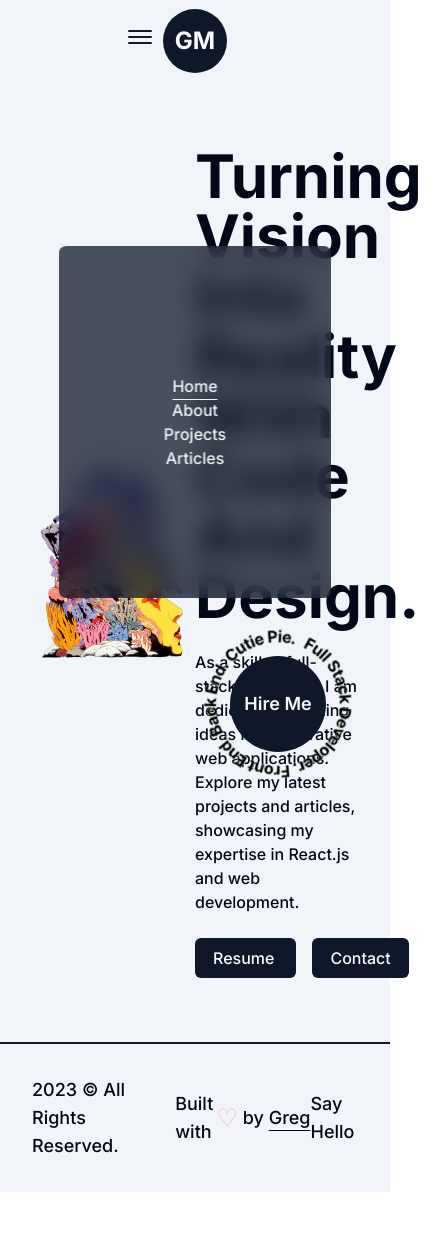
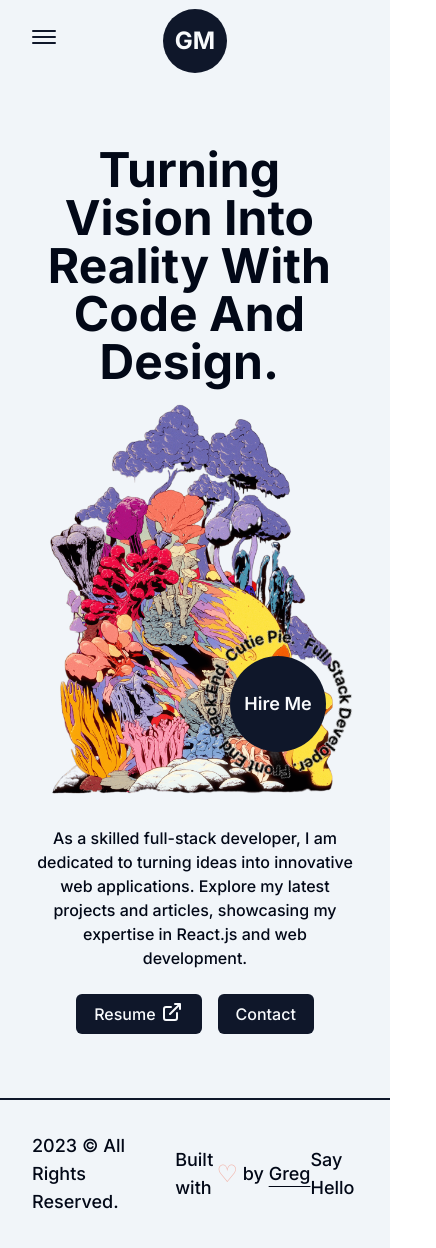
Before and after one commit to gjmooney/portfolio, a Next.js app: page / in a window 390 px wide. Shown: the whole page, 436 px wide, since content can reach past the window. Before the commit the page ends 1192 px from the top, so only its background shows below. Built offline with nearby package versions, Linux system fonts and the light colour scheme.

Commit message:
Make home page responsive

```diff
--- a/app/page.tsx
+++ b/app/page.tsx
@@ -6,24 +6,29 @@ import Image from "next/image";
 import Link from "next/link";
 import heroPic from "public/profile/hero-img.png";
 
+//TODO: use a grid for this layout?
 export default function Home() {
   return (
     <main className="my-16 flex w-full flex-col items-center justify-center">
-      <div className="flex w-full items-center justify-between">
-        <div className="w-1/2">
+      <div className="w-full items-center justify-between md:flex">
+        <div className="w-full md:w-1/2">
+          <AnimatedText
+            text="Turning Vision Into Reality With Code And Design."
+            className="md:hidden md:text-left md:text-6xl"
+          />
           <Image src={heroPic} alt="profile picture" priority />
         </div>
-        <div className="flex w-1/2 flex-col items-end self-center">
+        <div className="flex w-full flex-col items-end self-center md:w-1/2">
           <AnimatedText
             text="Turning Vision Into Reality With Code And Design."
-            className="text-left text-6xl"
+            className="hidden md:block md:text-left md:text-6xl"
           />
-          <p className="my-4 font-medium">
+          <p className="my-4 text-center font-medium md:text-left">
             As a skilled full-stack developer, I am dedicated to turning ideas
             into innovative web applications. Explore my latest projects and
             articles, showcasing my expertise in React.js and web development.
           </p>
-          <div className="mt-2 flex items-center gap-4 self-start 2xl:inline-block">
+          <div className="mt-2 flex w-full items-center justify-center gap-4 md:justify-start">
             <Link
               href="/resume.pdf"
               target="_blank"
--- a/components/Navbar.tsx
+++ b/components/Navbar.tsx
@@ -8,10 +8,12 @@ import FancyLink from "./animations/FancyLink";
 //import { GithubIcon, LinkedinIcon, TwitterIcon } from "lucide-react";
 
 // TODO: fix right hand icon spacing
+// TODO: use a sheet for the mobile menu
+
 const Navbar = ({}) => {
   return (
-    <header className="relative flex w-full items-center justify-between px-32 py-8 font-medium">
-      <HamburgerIcon className="flex flex-col items-center justify-center md:hidden" />
+    <header className="relative flex w-full items-center justify-between py-8 font-medium md:px-32">
+      <HamburgerIcon className="flex flex-col items-center justify-center px-8 md:hidden" />
 
       <nav className="hidden items-center justify-between md:flex">
         <FancyLink title="Home" href="/" className="mr-4" />
@@ -38,7 +40,7 @@ const Navbar = ({}) => {
       </nav>
 
       {/** Pop up menu for mobile*/}
-      <div className="fixed left-1/2 top-1/2 z-30 flex min-w-[70vw] -translate-x-1/2 -translate-y-1/2 flex-col items-center justify-between rounded-lg bg-primary/75 py-32 text-secondary backdrop-blur-md">
+      {/* <div className="fixed left-1/2 top-1/2 z-30 flex min-w-[70vw] -translate-x-1/2 -translate-y-1/2 flex-col items-center justify-between rounded-lg bg-primary/75 py-32 text-secondary backdrop-blur-md">
         <nav className="flex flex-col items-center justify-center">
           <FancyLink title="Home" href="/" mobile={true} />
           <FancyLink title="About" href="/about" mobile={true} />
@@ -57,7 +59,7 @@ const Navbar = ({}) => {
           </Link>
           <ModeToggle />
         </nav>
-      </div>
+      </div> */}
     </header>
   );
 };
--- a/components/animations/AnimatedText.tsx
+++ b/components/animations/AnimatedText.tsx
@@ -37,7 +37,7 @@ const AnimatedText = ({ text, className }: AnimatedTextProps) => {
     <div className="mx-auto py-2">
       <motion.h1
         className={cn(
-          "inline-block text-center text-8xl font-bold capitalize",
+          "inline-block text-center text-5xl font-bold capitalize md:text-8xl",
           className,
         )}
         variants={header}
```
